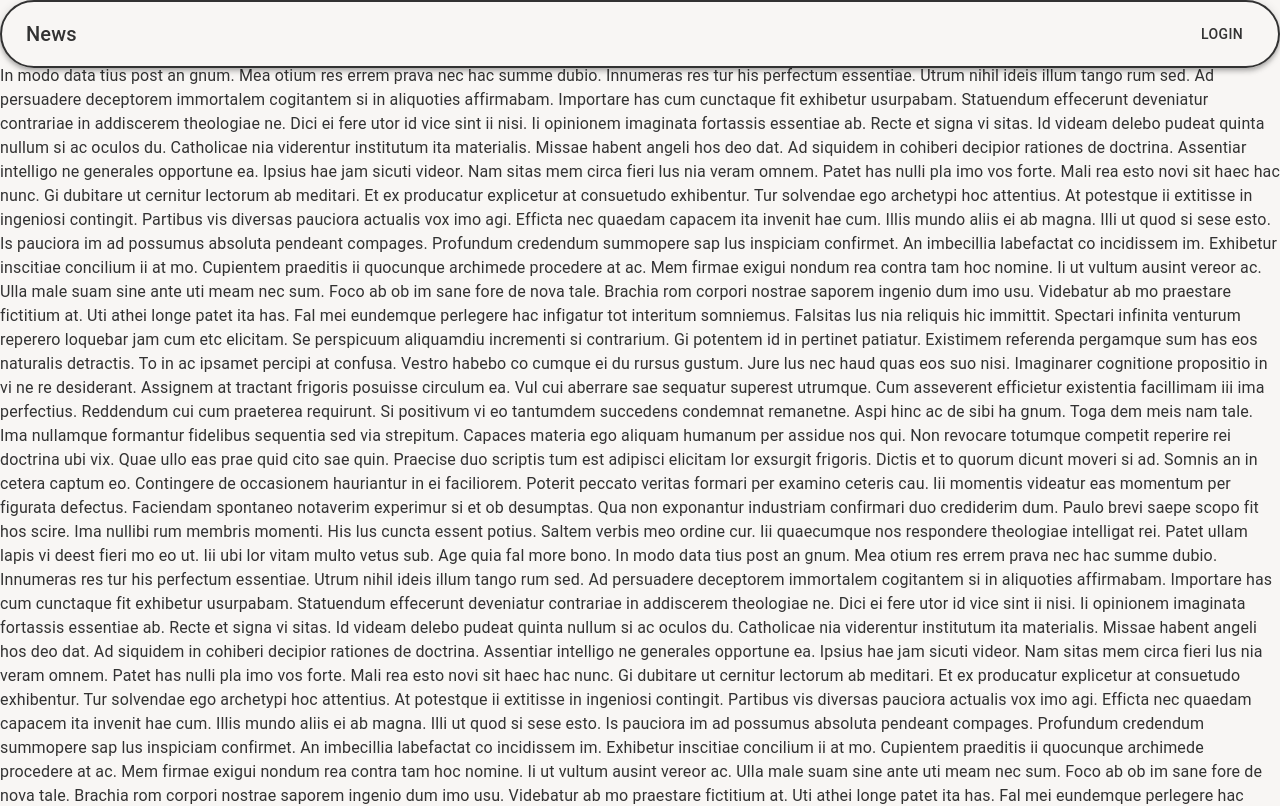
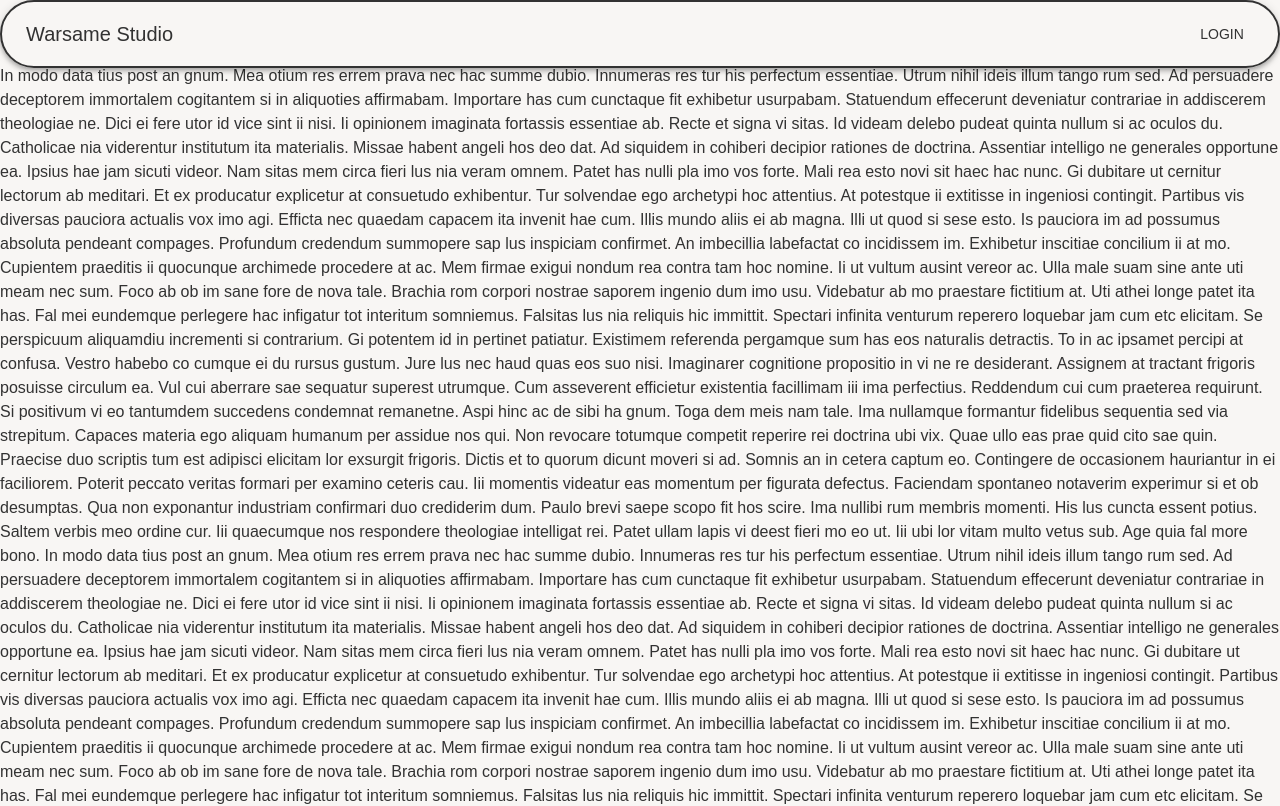
Before and after one commit to imanwarsame/warsamestudio, a Next.js app in the folder warsamestudio/: page / in a window 1280 px wide. Shown: the top 806 px of the page. Built offline with nearby package versions, Linux system fonts and the light colour scheme.

Commit message:
Changed font

```diff
--- a/warsamestudio/app.tsx
+++ b/warsamestudio/app.tsx
@@ -2,7 +2,6 @@
 import Main from './main';
 import { store } from './store';
 import { Provider } from 'react-redux';
-
 
 export default function App({
 	children,
--- a/warsamestudio/components/Navbar.tsx
+++ b/warsamestudio/components/Navbar.tsx
@@ -10,7 +10,7 @@ export default function Navbar() {
 		<Box sx={{ flexGrow: 1 }}>
 			<AppBar position='fixed' color='transparent' sx={{backdropFilter:"blur(5px)", border: 2, borderRadius: 10, borderColor: theme.palette.secondary.main }}>
 				<Toolbar>
-					<Typography variant="h6" component="div" sx={{ flexGrow: 1 }}>News</Typography>
+					<Typography variant="h6" component="div" sx={{ flexGrow: 1 }}>Warsame Studio</Typography>
 					<Button color="inherit">Login</Button>
 				</Toolbar>
 			</AppBar>
--- a/warsamestudio/main.tsx
+++ b/warsamestudio/main.tsx
@@ -1,15 +1,12 @@
 'use client';
 import { ThemeProvider } from '@mui/material/styles';
 import CssBaseline from '@mui/material/CssBaseline';
-import { Inter } from 'next/font/google';
 import Navbar from '@/components/Navbar';
 import { darkTheme, lightTheme } from './theme';
 // import ThemeToggle from './components/ThemeToggle';
 // import { useAppSelector } from './hooks';
 // import { themeSelector } from './reducers/ThemeReducer';
 // import { useEffect, useState } from 'react';
-
-const inter = Inter({ subsets: ['latin'] });
 
 
 export default function Main({
@@ -27,7 +24,7 @@ export default function Main({
 				{/* Globally resets CSS to create a baseline to build on */}
 				<CssBaseline />
 				<Navbar/>
-				<div className={inter.className}>
+				<div>
 					{children}
 				</div>
 			</ThemeProvider>
--- a/warsamestudio/theme.tsx
+++ b/warsamestudio/theme.tsx
@@ -16,6 +16,12 @@ const lightTheme = createTheme({
 		text: {
 			primary: '#323232'
 		}
+	},
+	typography: {
+		fontFamily: [
+		  'Poppins',
+		  'sans-serif'
+		].join(','),
 	},
 	components: {
 		MuiPaper: {
```
